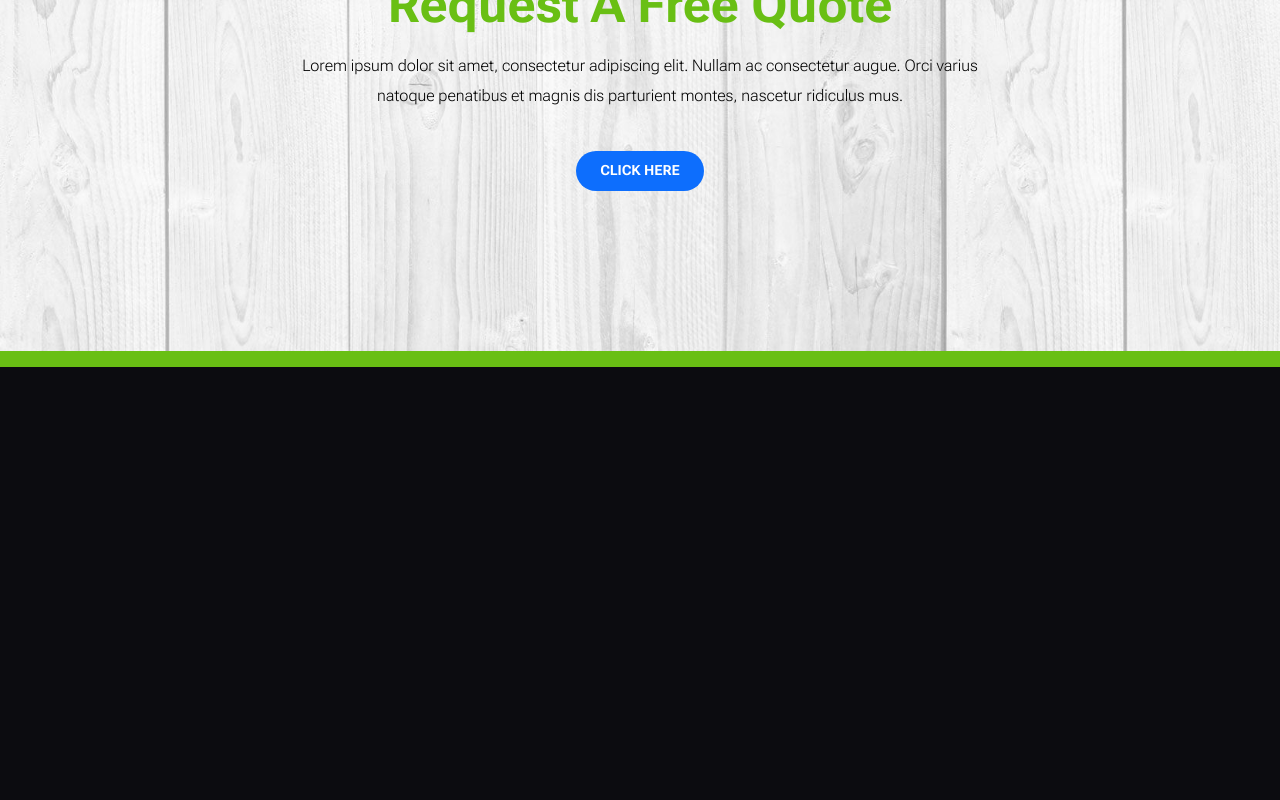
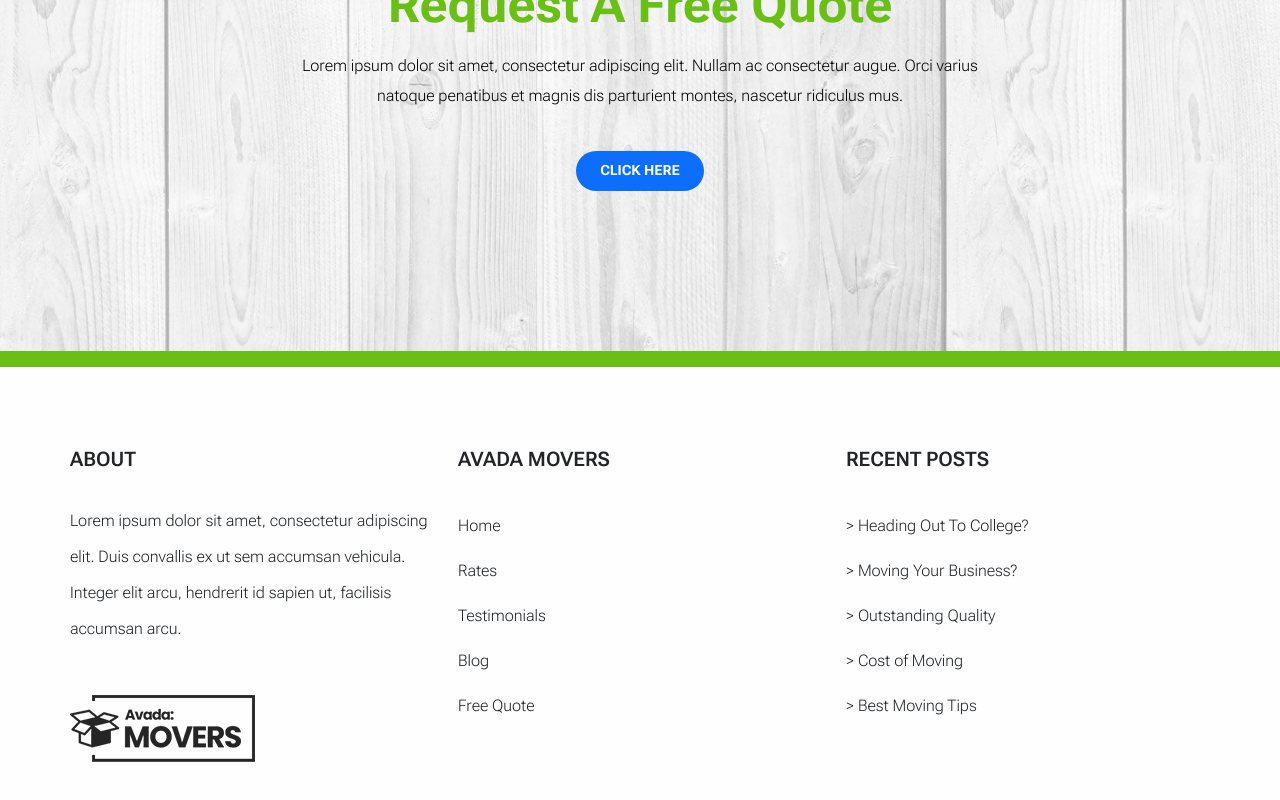
Before and after one commit to LucaRanieri96/proj-html-vuejs, a Vue app: page / in a window 1280 px wide. Shown: the part 4640-5440 px from the top of the page. Before the commit the page ends 5007 px from the top, so only its background shows below. Built offline with nearby package versions, Linux system fonts and the light colour scheme.

Commit message:
Add FooterTop.vue

```diff
--- /dev/null
+++ b/src/components/FooterBottom.vue
@@ -0,0 +1,13 @@
+<script>
+export default {
+  name: "FooterBottom",
+};
+</script>
+
+<template>
+
+</template>
+
+<style lang="scss" scoped>
+
+</style>
--- /dev/null
+++ b/src/components/FooterTop.vue
@@ -0,0 +1,75 @@
+<script>
+export default {
+  name: "FooterTop",
+};
+</script>
+
+<template>
+  <div id="wallpaper">
+    <div class="container">
+      <div class="row">
+        <div class="col-4">
+          <h5>ABOUT</h5>
+          <p>
+            Lorem ipsum dolor sit amet, consectetur adipiscing elit. Duis
+            convallis ex ut sem accumsan vehicula. Integer elit arcu, hendrerit
+            id sapien ut, facilisis accumsan arcu.
+          </p>
+          <img src="../../public/imgs/avada-movers-logo.png" alt="" />
+        </div>
+        <div class="col-4">
+          <h5>AVADA MOVERS</h5>
+          <ul>
+            <li>Home</li>
+            <li>Rates</li>
+            <li>Testimonials</li>
+            <li>Blog</li>
+            <li>Free Quote</li>
+          </ul>
+        </div>
+        <div class="col-4">
+          <h5>RECENT POSTS</h5>
+          <ul>
+            <li>> Heading Out To College?</li>
+            <li>> Moving Your Business?</li>
+            <li>> Outstanding Quality</li>
+            <li>> Cost of Moving</li>
+            <li>> Best Moving Tips</li>
+          </ul>
+        </div>
+      </div>
+    </div>
+  </div>
+</template>
+
+<style lang="scss" scoped>
+@use "../styles/partials/_variables.scss" as *;
+#wallpaper {
+  background-color: $light;
+}
+.container{
+  padding: 5rem 0;
+}
+h5{
+  font-weight: 600;
+  margin-bottom: 2rem;
+}
+p{
+  line-height: 36px;
+  font-weight: 200;
+  margin-bottom: 3rem;
+}
+ul{
+  list-style-type: none;
+  margin: 0;
+  padding: 0;
+  line-height: 45px;
+  font-weight: 200;
+
+  li:hover{
+    cursor: pointer;
+    color: $lima;
+    transition: all 0.2s;
+  }
+}
+</style>
--- a/src/components/SiteFooter.vue
+++ b/src/components/SiteFooter.vue
@@ -1,12 +1,19 @@
 <script>
+import FooterTop from './FooterTop.vue';
+import FooterBottom from './FooterBottom.vue';
 
 export default {
   name: "SiteFooter",
+  components:{
+    FooterTop,
+    FooterBottom,
+  }
 };
 </script>
 
 <template>
-
+ <FooterTop></FooterTop>
+ <FooterBottom></FooterBottom>
 </template>
 
 <style lang="scss" scoped>
```
